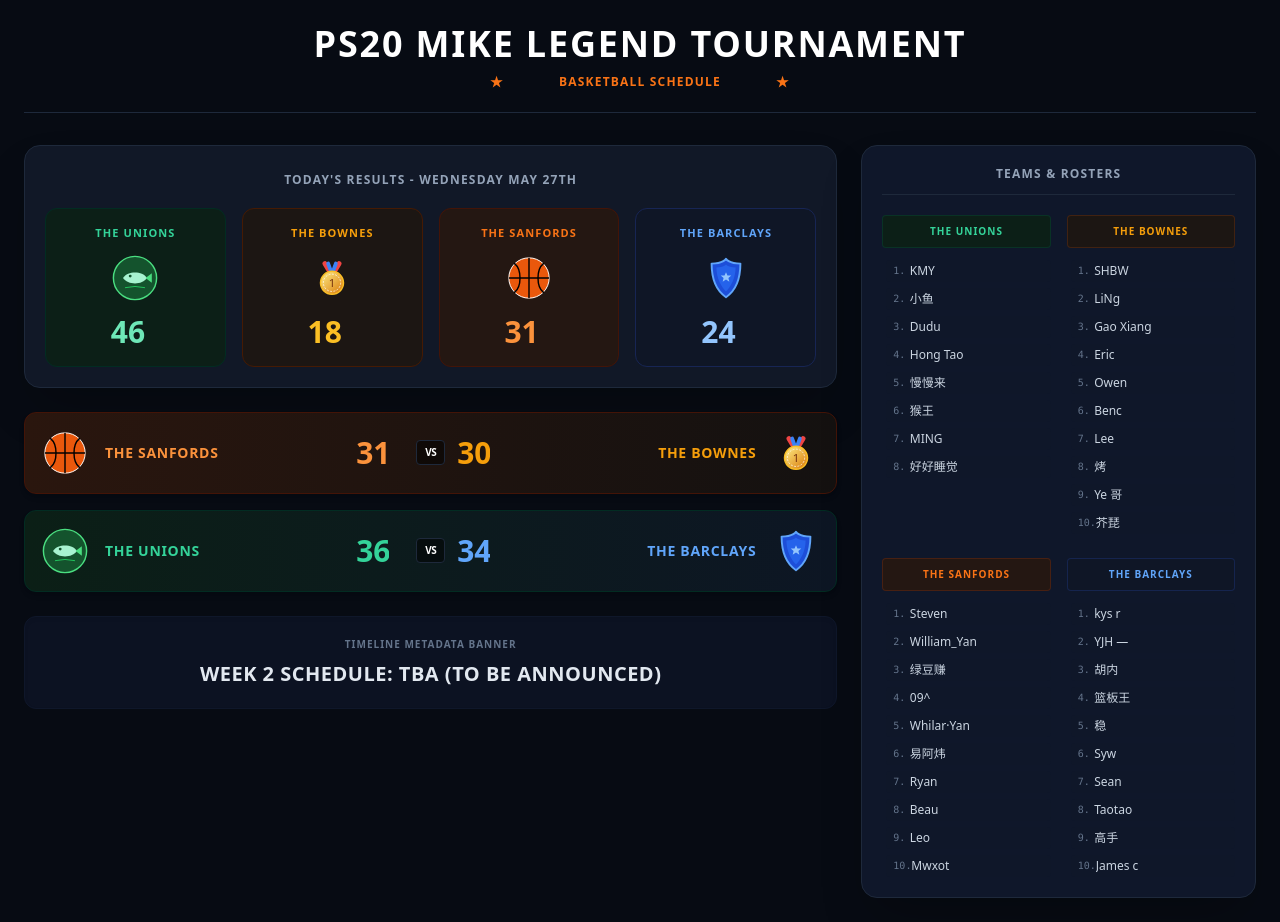
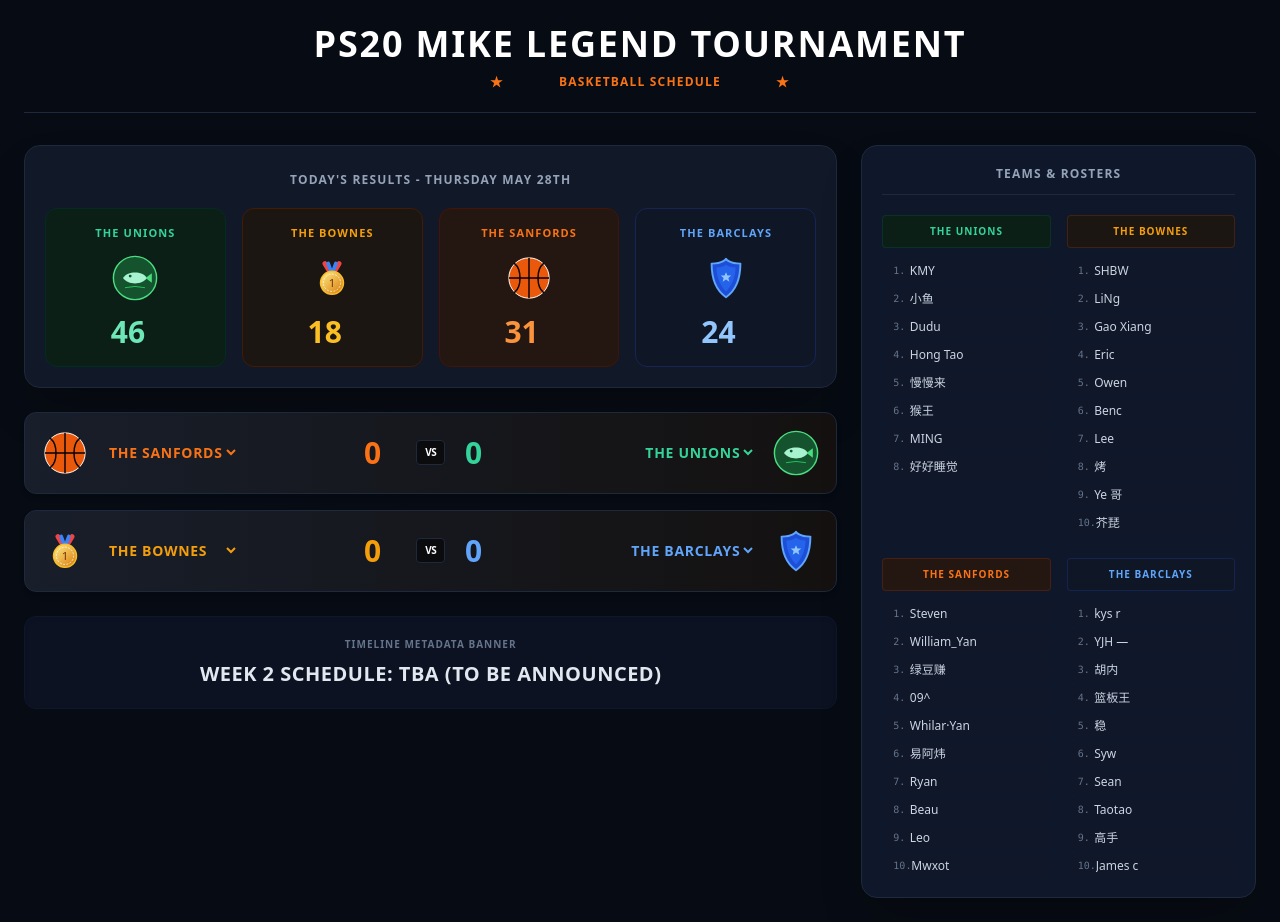
Before and after one commit to Steven-Ou/PS20_TOURNAMENT, a Next.js app: page / in a window 1280 px wide. Built offline with nearby package versions, Linux system fonts and the light colour scheme.

Commit message:
changing the teams from rows to sections

```diff
--- a/app/page.tsx
+++ b/app/page.tsx
@@ -50,18 +50,28 @@ const BarclaysLogo = () => (
   </svg>
 );
 
+// Helper component to render the correct logo based on selection string
+const TeamLogoRenderer = ({ teamKey }: { teamKey: string }) => {
+  switch (teamKey) {
+    case "unions": return <UnionLogo />;
+    case "bownes": return <BowneLogo />;
+    case "sanfords": return <SanfordLogo />;
+    case "barclays": return <BarclaysLogo />;
+    default: return null;
+  }
+};
+
 export default function Home() {
   const [tournamentTitle, setTournamentTitle] = useState("PS20 MIKE LEGEND TOURNAMENT");
   const [subHeader, setSubHeader] = useState("BASKETBALL SCHEDULE");
-  const [resultsDay, setResultsDay] = useState("TODAY'S RESULTS - WEDNESDAY MAY 27TH");
+  const [resultsDay, setResultsDay] = useState("TODAY'S RESULTS - THURSDAY MAY 28TH");
 
+  // Leaderboard / Top total values
   const [topScores, setTopScores] = useState({ unions: 46, bownes: 18, sanfords: 31, barclays: 24 });
-  const [gameScores, setGameScores] = useState({
-    sanfordsGame: 31,
-    bownesGame: 30,
-    unionsGame: 36,
-    barclaysGame: 34,
-  });
+
+  // Customizable Match Schedule Setup
+  const [match1, setMatch1] = useState({ teamA: "sanfords", teamB: "unions", scoreA: 0, scoreB: 0 });
+  const [match2, setMatch2] = useState({ teamA: "bownes", teamB: "barclays", scoreA: 0, scoreB: 0 });
 
   const [timelineText, setTimelineText] = useState("WEEK 2 SCHEDULE: TBA (To Be Announced)");
 
@@ -71,6 +81,17 @@ export default function Home() {
     sanfords: ["Steven", "William_Yan", "绿豆赚", "09^", "Whilar·Yan", "易阿炜", "Ryan", "Beau", "Leo", "Mwxot"],
     barclays: ["kys r", "YJH —", "胡内", "篮板王", "稳", "Syw", "Sean", "Taotao", "高手", "James c"],
   });
+
+  // Team configuration style presets for clean borders
+  const getTeamColorClass = (teamKey: string) => {
+    switch (teamKey) {
+      case "unions": return "text-emerald-400 focus:text-emerald-300";
+      case "bownes": return "text-amber-500 focus:text-amber-400";
+      case "sanfords": return "text-orange-500 focus:text-orange-400";
+      case "barclays": return "text-blue-400 focus:text-blue-300";
+      default: return "text-white";
+    }
+  };
 
   return (
     <div className="min-h-screen bg-[#070b13] text-white p-6 font-sans antialiased">
@@ -98,10 +119,10 @@ export default function Home() {
       {/* TWO-COLUMN GRID */}
       <div className="grid grid-cols-1 lg:grid-cols-3 gap-6 max-w-7xl mx-auto items-start">
 
-        {/* MATCH STUFF CARDS ROW BOXES (2/3 width) */}
+        {/* MATCH CONTAINER CARDS */}
         <main className="lg:col-span-2 flex flex-col gap-6">
 
-          {/* HERO PREVIEW DASHBOARD */}
+          {/* TOP RESULTS OVERVIEW PANEL */}
           <div className="bg-[#111827] border border-slate-800 rounded-2xl p-5 shadow-2xl">
             <input
               type="text"
@@ -157,62 +178,106 @@ export default function Home() {
             </div>
           </div>
 
-          {/* DYNAMIC MATCHUPS PANELS */}
+          {/* DYNAMIC MUTABLE MATCHUPS LIST (Completely Switchable Names/Logos) */}
           <div className="flex flex-col gap-4">
-            <div className="bg-gradient-to-r from-[#2a160e] to-[#141110] border border-orange-950 rounded-xl p-4 flex items-center justify-between shadow-md">
+
+            {/* Match Box 1 */}
+            <div className="bg-gradient-to-r from-[#181e2a] to-[#141110] border border-slate-800 rounded-xl p-4 flex items-center justify-between shadow-md">
               <div className="flex items-center gap-4 w-5/12">
-                <SanfordLogo />
-                <span className="font-extrabold tracking-wider text-sm text-orange-400">THE SANFORDS</span>
+                <TeamLogoRenderer teamKey={match1.teamA} />
+                <select
+                  value={match1.teamA}
+                  onChange={(e) => setMatch1({ ...match1, teamA: e.target.value })}
+                  className={`bg-transparent font-extrabold tracking-wider text-sm outline-none border-none cursor-pointer uppercase ${getTeamColorClass(match1.teamA)}`}
+                >
+                  <option value="sanfords" className="bg-[#070b13] text-orange-500">THE SANFORDS</option>
+                  <option value="unions" className="bg-[#070b13] text-emerald-400">THE UNIONS</option>
+                  <option value="bownes" className="bg-[#070b13] text-amber-500">THE BOWNES</option>
+                  <option value="barclays" className="bg-[#070b13] text-blue-400">THE BARCLAYS</option>
+                </select>
               </div>
+
               <div className="flex items-center justify-center gap-3 w-2/12">
                 <input
                   type="number"
-                  value={gameScores.sanfordsGame}
-                  onChange={(e) => setGameScores({ ...gameScores, sanfordsGame: parseInt(e.target.value) || 0 })}
-                  className="bg-transparent text-3xl font-black text-center w-12 border-none outline-none text-orange-400"
+                  value={match1.scoreA}
+                  onChange={(e) => setMatch1({ ...match1, scoreA: parseInt(e.target.value) || 0 })}
+                  className={`bg-transparent text-3xl font-black text-center w-12 border-none outline-none ${getTeamColorClass(match1.teamA)}`}
                 />
                 <span className="text-[10px] font-black tracking-tighter bg-black/50 px-2 py-1 rounded border border-slate-800">VS</span>
                 <input
                   type="number"
-                  value={gameScores.bownesGame}
-                  onChange={(e) => setGameScores({ ...gameScores, bownesGame: parseInt(e.target.value) || 0 })}
-                  className="bg-transparent text-3xl font-black text-center w-12 border-none outline-none text-amber-500"
+                  value={match1.scoreB}
+                  onChange={(e) => setMatch1({ ...match1, scoreB: parseInt(e.target.value) || 0 })}
+                  className={`bg-transparent text-3xl font-black text-center w-12 border-none outline-none ${getTeamColorClass(match1.teamB)}`}
                 />
               </div>
+
               <div className="flex items-center justify-end gap-4 w-5/12">
-                <span className="font-extrabold tracking-wider text-sm text-amber-500">THE BOWNES</span>
-                <BowneLogo />
+                <select
+                  value={match1.teamB}
+                  onChange={(e) => setMatch1({ ...match1, teamB: e.target.value })}
+                  className={`bg-transparent font-extrabold tracking-wider text-sm outline-none border-none cursor-pointer uppercase text-right ${getTeamColorClass(match1.teamB)}`}
+                >
+                  <option value="unions" className="bg-[#070b13] text-emerald-400">THE UNIONS</option>
+                  <option value="sanfords" className="bg-[#070b13] text-orange-500">THE SANFORDS</option>
+                  <option value="bownes" className="bg-[#070b13] text-amber-500">THE BOWNES</option>
+                  <option value="barclays" className="bg-[#070b13] text-blue-400">THE BARCLAYS</option>
+                </select>
+                <TeamLogoRenderer teamKey={match1.teamB} />
               </div>
             </div>
 
-            <div className="bg-gradient-to-r from-[#0b1f16] to-[#0d1624] border border-emerald-950 rounded-xl p-4 flex items-center justify-between shadow-md">
+            {/* Match Box 2 */}
+            <div className="bg-gradient-to-r from-[#181e2a] to-[#141110] border border-slate-800 rounded-xl p-4 flex items-center justify-between shadow-md">
               <div className="flex items-center gap-4 w-5/12">
-                <UnionLogo />
-                <span className="font-extrabold tracking-wider text-sm text-emerald-400">THE UNIONS</span>
+                <TeamLogoRenderer teamKey={match2.teamA} />
+                <select
+                  value={match2.teamA}
+                  onChange={(e) => setMatch2({ ...match2, teamA: e.target.value })}
+                  className={`bg-transparent font-extrabold tracking-wider text-sm outline-none border-none cursor-pointer uppercase ${getTeamColorClass(match2.teamA)}`}
+                >
+                  <option value="bownes" className="bg-[#070b13] text-amber-500">THE BOWNES</option>
+                  <option value="barclays" className="bg-[#070b13] text-blue-400">THE BARCLAYS</option>
+                  <option value="sanfords" className="bg-[#070b13] text-orange-500">THE SANFORDS</option>
+                  <option value="unions" className="bg-[#070b13] text-emerald-400">THE UNIONS</option>
+                </select>
               </div>
+
               <div className="flex items-center justify-center gap-3 w-2/12">
                 <input
                   type="number"
-                  value={gameScores.unionsGame}
-                  onChange={(e) => setGameScores({ ...gameScores, unionsGame: parseInt(e.target.value) || 0 })}
-                  className="bg-transparent text-3xl font-black text-center w-12 border-none outline-none text-emerald-400"
+                  value={match2.scoreA}
+                  onChange={(e) => setMatch2({ ...match2, scoreA: parseInt(e.target.value) || 0 })}
+                  className={`bg-transparent text-3xl font-black text-center w-12 border-none outline-none ${getTeamColorClass(match2.teamA)}`}
                 />
                 <span className="text-[10px] font-black tracking-tighter bg-black/50 px-2 py-1 rounded border border-slate-800">VS</span>
                 <input
                   type="number"
-                  value={gameScores.barclaysGame}
-                  onChange={(e) => setGameScores({ ...gameScores, barclaysGame: parseInt(e.target.value) || 0 })}
-                  className="bg-transparent text-3xl font-black text-center w-12 border-none outline-none text-blue-400"
+                  value={match2.scoreB}
+                  onChange={(e) => setMatch2({ ...match2, scoreB: parseInt(e.target.value) || 0 })}
+                  className={`bg-transparent text-3xl font-black text-center w-12 border-none outline-none ${getTeamColorClass(match2.teamB)}`}
                 />
               </div>
+
               <div className="flex items-center justify-end gap-4 w-5/12">
-                <span className="font-extrabold tracking-wider text-sm text-blue-400">THE BARCLAYS</span>
-                <BarclaysLogo />
+                <select
+                  value={match2.teamB}
+                  onChange={(e) => setMatch2({ ...match2, teamB: e.target.value })}
+                  className={`bg-transparent font-extrabold tracking-wider text-sm outline-none border-none cursor-pointer uppercase text-right ${getTeamColorClass(match2.teamB)}`}
+                >
+                  <option value="barclays" className="bg-[#070b13] text-blue-400">THE BARCLAYS</option>
+                  <option value="bownes" className="bg-[#070b13] text-amber-500">THE BOWNES</option>
+                  <option value="sanfords" className="bg-[#070b13] text-orange-500">THE SANFORDS</option>
+                  <option value="unions" className="bg-[#070b13] text-emerald-400">THE UNIONS</option>
+                </select>
+                <TeamLogoRenderer teamKey={match2.teamB} />
               </div>
             </div>
+
           </div>
 
-          {/* METADATA BANNER */}
+          {/* BOTTOM TIME METADATA TIMELINE BANNER */}
           <div className="bg-[#0c1222] border border-slate-900 rounded-xl p-5 text-center shadow-inner flex flex-col justify-center items-center">
             <span className="text-slate-500 text-[10px] uppercase font-black tracking-widest mb-2">TIMELINE METADATA BANNER</span>
             <input
@@ -224,7 +289,7 @@ export default function Home() {
           </div>
         </main>
 
-        {/* ROSTERS COLUMN PANELS (Right Column Split Grid) */}
+        {/* ROSTERS COLUMN PANELS */}
         <aside className="bg-[#0f172a] border border-slate-800 rounded-2xl p-5 shadow-2xl lg:col-span-1">
           <h3 className="text-center font-black tracking-widest text-xs text-slate-400 uppercase border-b border-slate-800 pb-3 mb-5">
             TEAMS & ROSTERS
@@ -232,7 +297,7 @@ export default function Home() {
 
           <div className="grid grid-cols-2 gap-x-4 gap-y-6">
 
-            {/* UNIONS */}
+            {/* UNIONS BLOCK */}
             <div className="space-y-3">
               <div className="bg-[#0c1f17] text-emerald-400 font-black text-[10px] p-2 rounded border border-emerald-900/40 text-center tracking-widest uppercase">
                 THE UNIONS
@@ -256,7 +321,7 @@ export default function Home() {
               </ol>
             </div>
 
-            {/* BOWNES */}
+            {/* BOWNES BLOCK */}
             <div className="space-y-3">
               <div className="bg-[#1c1613] text-amber-500 font-black text-[10px] p-2 rounded border border-amber-900/40 text-center tracking-widest uppercase">
                 THE BOWNES
@@ -280,7 +345,7 @@ export default function Home() {
               </ol>
             </div>
 
-            {/* SANFORDS */}
+            {/* SANFORDS BLOCK */}
             <div className="space-y-3">
               <div className="bg-[#241712] text-orange-500 font-black text-[10px] p-2 rounded border border-orange-900/40 text-center tracking-widest uppercase">
                 THE SANFORDS
@@ -304,7 +369,7 @@ export default function Home() {
               </ol>
             </div>
 
-            {/* BARCLAYS */}
+            {/* BARCLAYS BLOCK */}
             <div className="space-y-3">
               <div className="bg-[#0f1626] text-blue-400 font-black text-[10px] p-2 rounded border border-blue-900/40 text-center tracking-widest uppercase">
                 THE BARCLAYS
```
